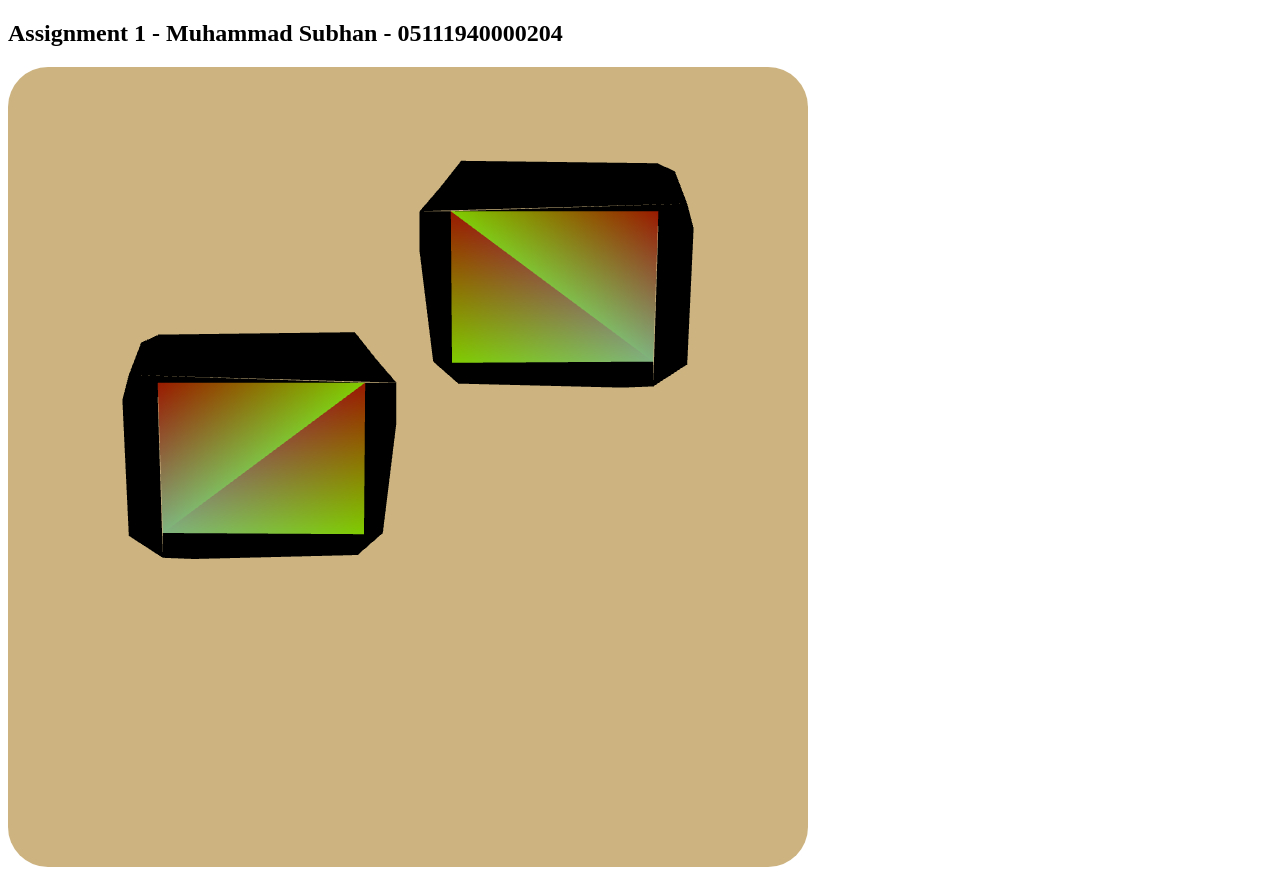
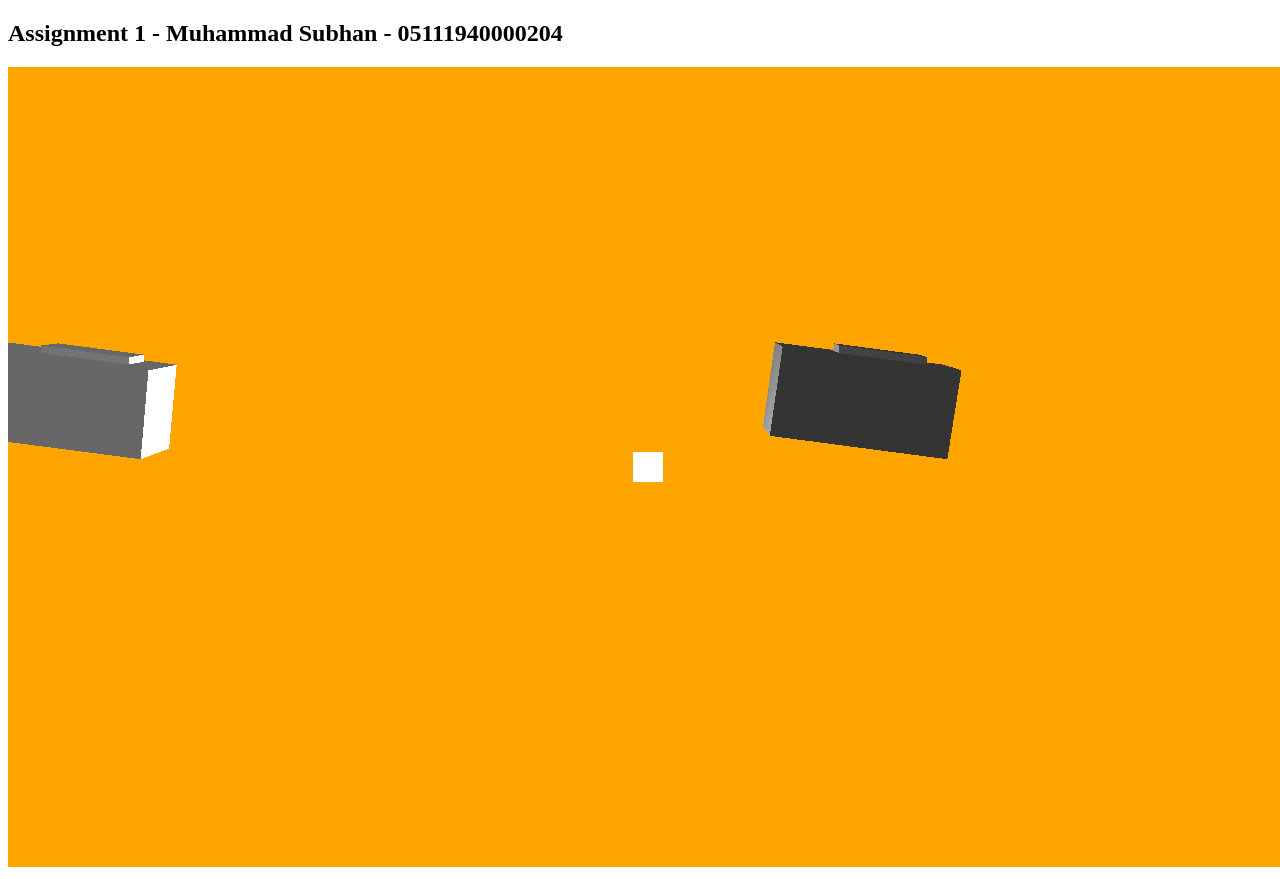
Before and after one commit to cg2021c/assignment-1-ubaysubhan, a plain HTML site: page tugas2/index.html in a window 1280 px wide. Drawn offline with Linux system fonts and the light colour scheme.

Commit message:
feat:tugas 2

```diff
--- a/script.js
+++ /dev/null
@@ -1,295 +0,0 @@
-var vertexShaderText =
-[
-'precision mediump float;',
-'',
-'attribute vec2 vertPosition;',
-'attribute vec3 vertColor;',
-'varying vec3 fragColor;',
-'uniform mat4 uChange;',
-'',
-'void main()',
-'{',
-'  fragColor = vertColor;',
-'  gl_Position = uChange * vec4(vertPosition, 0.0, 1.0);',
-'}'
-].join('\n');
-
-var fragmentShaderText =
-[
-'precision mediump float;',
-'',
-'varying vec3 fragColor;',
-'void main()',
-'{',
-'  gl_FragColor = vec4(fragColor, 1.0);',
-'}'
-].join('\n');
-
-function main () {
-	console.log('This is working');
-
-	var canvas = document.getElementById('myCanvas');
-	var gl = canvas.getContext('webgl');
-
-	if (!gl) {
-		console.log('WebGL not supported, falling back on experimental-webgl');
-		gl = canvas.getContext('experimental-webgl');
-	}
-
-	if (!gl) {
-		alert('Your browser does not support WebGL');
-	}
-
-	// gl.clearColor(0.8, 0.7, 0.5, 1.0);
-	// gl.clear(gl.COLOR_BUFFER_BIT | gl.DEPTH_BUFFER_BIT);
-
-	// Create shaders
-	var vertexShader = gl.createShader(gl.VERTEX_SHADER);
-	var fragmentShader = gl.createShader(gl.FRAGMENT_SHADER);
-
-	gl.shaderSource(vertexShader, vertexShaderText);
-	gl.shaderSource(fragmentShader, fragmentShaderText);
-
-	gl.compileShader(vertexShader);
-	if (!gl.getShaderParameter(vertexShader, gl.COMPILE_STATUS)) {
-		console.error('ERROR compiling vertex shader!', gl.getShaderInfoLog(vertexShader));
-		return;
-	}
-
-	gl.compileShader(fragmentShader);
-	if (!gl.getShaderParameter(fragmentShader, gl.COMPILE_STATUS)) {
-		console.error('ERROR compiling fragment shader!', gl.getShaderInfoLog(fragmentShader));
-		return;
-	}
-
-	var program = gl.createProgram();
-	gl.attachShader(program, vertexShader);
-	gl.attachShader(program, fragmentShader);
-	gl.linkProgram(program);
-	if (!gl.getProgramParameter(program, gl.LINK_STATUS)) {
-		console.error('ERROR linking program!', gl.getProgramInfoLog(program));
-		return;
-	}
-	gl.validateProgram(program);
-	if (!gl.getProgramParameter(program, gl.VALIDATE_STATUS)) {
-		console.error('ERROR validating program!', gl.getProgramInfoLog(program));
-		return;
-	}
-
-    gl.useProgram(program);
-
-	var vertices =
-	[   // X, Y,        R, G, B
-
-        // a,b,c,d
-		-0.698,0.230,     0.0, 0.0, 0.0,      // point B
-		-0.667,0.311,     0.0, 0.0, 0.0,      // point A
-		-0.623,0.331,     0.0, 0.0, 0.0,      // point C
-
-		-0.698,0.230,     0.0, 0.0, 0.0,      // point D
-        -0.623,0.331,     0.0, 0.0, 0.0,      // point B
-        -0.133,0.337,     0.0, 0.0, 0.0,      // point C
-
-        -0.698,0.230,     0.0, 0.0, 0.0,      // Point D
-        -0.133,0.337,     0.0, 0.0, 0.0,      // Point E
-        -0.079,0.269,     0.0, 0.0, 0.0,      // point C
-
-        -0.698,0.230,     0.0, 0.0, 0.0,      // Point D
-        -0.079,0.269,     0.0, 0.0, 0.0,      // Point E
-        -0.029,0.211,     0.0, 0.0, 0.0,      // Point F
-
-        // e,f
-        -0.029,0.211,     0.0, 0.0, 0.0,      // Point E'
-        -0.107,0.211,     0.0, 0.0, 0.0,      // Point F
-        -0.029,0.110,     0.0, 0.0, 0.0,      // Point G
-
-        -0.107,0.211,     0.0, 0.0, 0.0,      // Point F
-        -0.029,0.110,     0.0, 0.0, 0.0,      // Point G
-        -0.110,-0.168,     0.0, 0.0, 0.0,      // Point H
-
-        // g,h
-        -0.029,0.110,     0.0, 0.0, 0.0,      // Point G
-        -0.110,-0.168,     0.0, 0.0, 0.0,      // Point G'
-        -0.063,-0.165,    0.0, 0.0, 0.0,      // Point I
-
-        -0.110,-0.168,     0.0, 0.0, 0.0,      // Point G
-        -0.063,-0.165,    0.0, 0.0, 0.0,      // Point I
-        -0.126,-0.220,    0.0, 0.0, 0.0,      // Point I'
-
-        //I,j,k
-        -0.110,-0.168,    0.0, 0.0, 0.0,      // Point I'
-        -0.126,-0.220,    0.0, 0.0, 0.0,      //Point I''
-        -0.535,-0.230,    0.0, 0.0, 0.0,      // Point EI
-
-        -0.110,-0.168,    0.0, 0.0, 0.0,      //Point I''
-        -0.535,-0.230,    0.0, 0.0, 0.0,      // Point EI
-        -0.613,-0.165,    0.0, 0.0, 0.0,      //Point I'''
-
-        -0.535,-0.230,    0.0, 0.0, 0.0,      // Point EI
-        -0.613,-0.165,    0.0, 0.0, 0.0,      //Point I'''
-        -0.613,-0.227,    0.0, 0.0, 0.0,      // Point EI'
-
-
-        -0.613,-0.227,     0.0, 0.0, 0.0,      // Point F
-        -0.714,0.168,     0.0, 0.0, 0.0,      // Point F'
-        -0.626,0.178,    0.0, 0.0, 0.0,      // Point F''
-
-        -0.714,0.168,     0.0, 0.0, 0.0,      // Point F
-        -0.613,-0.227,    0.0, 0.0, 0.0,      // Point F''
-        -0.698,-0.172,    0.0, 0.0, 0.0,      // Point F'''
-
-        // Top Trapesium
-        -0.714,0.168,     0.0, 0.0, 0.0,      // Point H
-        -0.698,0.230,     0.0, 0.0, 0.0,      // Point H'
-        -0.107,0.211,     0.0, 0.0, 0.0,      // Point H''
-
-        -0.107,0.211,     0.6, 0.1, 0.0,      // Point H'
-        -0.110,-0.168,     0.5, 0.8, 0.0,      // Point H''
-        -0.613,-0.165,    0.5, 0.7, 0.5,      // Point H''
-
-        -0.626,0.211,     0.6, 0.1, 0.0,     // Point G
-        -0.107,0.211,     0.5, 0.8, 0.0,      // Point H'
-        -0.613,-0.165,   0.5, 0.7, 0.5,     // Point O
-
-        //move
-
-        0.698,0.230,     0.0, 0.0, 0.0,      // point B
-		0.667,0.311,     0.0, 0.0, 0.0,      // point A
-		0.623,0.331,     0.0, 0.0, 0.0,      // point C
-
-		0.698,0.230,     0.0, 0.0, 0.0,      // point D
-        0.623,0.331,     0.0, 0.0, 0.0,      // point B
-        0.133,0.337,     0.0, 0.0, 0.0,      // point C
-
-        0.698,0.230,     0.0, 0.0, 0.0,      // Point D
-        0.133,0.337,     0.0, 0.0, 0.0,      // Point E
-        0.079,0.269,     0.0, 0.0, 0.0,      // point C
-
-        0.698,0.230,     0.0, 0.0, 0.0,      // Point D
-        0.079,0.269,     0.0, 0.0, 0.0,      // Point E
-        0.029,0.211,     0.0, 0.0, 0.0,      // Point F
-
-        // e,f
-        0.029,0.211,     0.0, 0.0, 0.0,      // Point E'
-        0.107,0.211,     0.0, 0.0, 0.0,      // Point F
-        0.029,0.110,     0.0, 0.0, 0.0,      // Point G
-
-        0.107,0.211,     0.0, 0.0, 0.0,      // Point F
-        0.029,0.110,     0.0, 0.0, 0.0,      // Point G
-        0.110,-0.168,     0.0, 0.0, 0.0,      // Point H
-
-        // g,h
-        0.029,0.110,     0.0, 0.0, 0.0,      // Point G
-        0.110,-0.168,     0.0, 0.0, 0.0,      // Point G'
-        0.063,-0.165,    0.0, 0.0, 0.0,      // Point I
-
-        0.110,-0.168,     0.0, 0.0, 0.0,      // Point G
-        0.063,-0.165,    0.0, 0.0, 0.0,      // Point I
-        0.126,-0.220,    0.0, 0.0, 0.0,      // Point I'
-
-        //I,j,k
-        0.110,-0.168,    0.0, 0.0, 0.0,      // Point I'
-        0.126,-0.220,    0.0, 0.0, 0.0,      //Point I''
-        0.535,-0.230,    0.0, 0.0, 0.0,      // Point EI
-
-        0.110,-0.168,    0.0, 0.0, 0.0,      //Point I''
-        0.535,-0.230,    0.0, 0.0, 0.0,      // Point EI
-        0.613,-0.165,    0.0, 0.0, 0.0,      //Point I'''
-
-        0.535,-0.230,    0.0, 0.0, 0.0,      // Point EI
-        0.613,-0.165,    0.0, 0.0, 0.0,      //Point I'''
-        0.613,-0.227,    0.0, 0.0, 0.0,      // Point EI'
-
-        // Toggle switch fire power
-        0.613,-0.227,     0.0, 0.0, 0.0,      // Point F
-        0.714,0.168,     0.0, 0.0, 0.0,      // Point F'
-        0.626,0.178,    0.0, 0.0, 0.0,      // Point F''
-
-        0.714,0.168,     0.0, 0.0, 0.0,      // Point F
-        0.613,-0.227,    0.0, 0.0, 0.0,      // Point F''
-        0.698,-0.172,    0.0, 0.0, 0.0,      // Point F'''
-
-        // Top Trapesium
-        0.714,0.168,     0.0, 0.0, 0.0,      // Point H
-        0.698,0.230,     0.0, 0.0, 0.0,      // Point H'
-        0.107,0.211,     0.0, 0.0, 0.0,      // Point H''
-
-        0.107,0.211,    0.6, 0.1, 0.0,       // Point H'
-        0.110,-0.168,      0.5, 0.8, 0.0,      // Point H''
-        0.613,-0.165,      0.5, 0.7, 0.5,      // Point H''
-
-        0.626,0.211,    0.6, 0.1, 0.0,     // Point G
-        0.107,0.211,     0.5, 0.8, 0.0,       // Point H'
-        0.613,-0.165,    0.5, 0.7, 0.5,     // Point O
-	];
-
-	var vertexBufferObject = gl.createBuffer();
-	gl.bindBuffer(gl.ARRAY_BUFFER, vertexBufferObject);
-	gl.bufferData(gl.ARRAY_BUFFER, new Float32Array(vertices), gl.STATIC_DRAW);
-
-	var positionAttribLocation = gl.getAttribLocation(program, 'vertPosition');
-	var colorAttribLocation = gl.getAttribLocation(program, 'vertColor');
-
-	gl.vertexAttribPointer(
-		positionAttribLocation, // Attribute location
-		2, // Number of elements per attribute
-		gl.FLOAT, // Type of elements
-		gl.FALSE,
-		5 * Float32Array.BYTES_PER_ELEMENT, // Size of an individual vertex
-		0 // Offset from the beginning of a single vertex to this attribute
-	);
-
-	gl.vertexAttribPointer(
-		colorAttribLocation, // Attribute location
-		3, // Number of elements per attribute
-		gl.FLOAT, // Type of elements
-		gl.FALSE,
-		5 * Float32Array.BYTES_PER_ELEMENT, // Size of an individual vertex
-		2 * Float32Array.BYTES_PER_ELEMENT // Offset from the beginning of a single vertex to this attribute
-	);
-
-	gl.enableVertexAttribArray(positionAttribLocation);
-	gl.enableVertexAttribArray(colorAttribLocation);
-
-
-    let uChange = gl.getUniformLocation(program, 'uChange');
-    let speed = 0.0204;
-    let dy = 0;
-
-    function render() {
-        if (dy >= 0.7 || dy <= -0.7) {
-            speed = -speed;
-        }
-
-        dy += speed;
-
-		let leftS = [
-			1.0, 0.0, 0.0, 0.0,
-			0.0, 1.0, 0.0, 0.0,
-			0.0, 0.0, 1.0, 0.0,
-			0.0, 0.0, 0.0, 1.0,
-		];
-
-		let rightS = [
-			1.0, 0.0, 0.0, 0.0,
-			0.0, 1.0, 0.0, 0.0,
-			0.0, 0.0, 1.0, 0.0,
-			0.0, dy, 0.0, 1.0,
-		];
-
-        gl.clearColor(0.8, 0.7, 0.5, 1.0);
-	    gl.clear(gl.COLOR_BUFFER_BIT | gl.DEPTH_BUFFER_BIT);
-
-        gl.useProgram(program);
-        gl.uniformMatrix4fv(uChange, false, leftS);
-        gl.drawArrays(gl.TRIANGLES, 0, 48);
-
-		gl.uniformMatrix4fv(uChange, false, rightS);
-        gl.drawArrays(gl.TRIANGLES, 48, 48);
-
-        requestAnimationFrame(render);
-    }
-    render();
-};
-
-main();
--- a/index.html
+++ b/tugas2/index.html
@@ -4,23 +4,17 @@
     <meta charset="UTF-8" />
     <meta http-equiv="X-UA-Compatible" content="IE=edge" />
     <meta name="viewport" content="width=device-width, initial-scale=1.0" />
-    <link rel="stylesheet" href="css/global.css" />
     <title>Tugas Grafkom</title>
   </head>
   <body>
+    <script src="three.min.js"></script>
       <main>
         <section class="animation-fadein">
             <div class="mg-y-2-rem text-center">
                 <h1>Assignment 1 - Muhammad Subhan - 05111940000204 </h1>
             </div>
         </section>
-        <section class="mg-y-2-rem animation-fadein">
-            <div class="text-center">
-                <canvas id="myCanvas" height="800" width="800" style="border-radius:5%;">
-                    Warning : Your browser does not support WebGL yet.
-                  </canvas>
             </div>
-          </section>
       </main>
   </body>
   <script src="script.js"></script>
--- /dev/null
+++ b/tugas2/script.js
@@ -0,0 +1,229 @@
+let scene, camera, renderer;
+let rot = 0.01;
+
+let object;
+let createObject = function() {
+    // let geometry = new THREE.BoxGeometry(0.3, 0.3, 0.3);
+    // let material = new THREE.MeshBasicMaterial({color: 0x00a1cb});
+    // cube = new THREE.Mesh( geometry, material );
+    // scene.add(cube);
+
+    let geometry = new THREE.BufferGeometry();
+
+    let positions = [
+        // Rear Side
+        0.8, 0.0, 0.3,  0.8, 0.3, 0.3,  0.2, 0.0, 0.3,
+        0.2, 0.3, 0.3,  0.2, 0.0, 0.3,  0.8, 0.3, 0.3,
+        // 0.8, 0.3, 0.3,  0.6, 0.4, 0,3,  0.2, 0.3, 0.3,
+
+        //Front Side
+        0.8, 0.3, 0.0,  0.8, 0.0, 0.0,     0.2, 0.0, 0.0,
+        0.8, 0.3, 0.0,  0.2, 0.0, 0.0,      0.2, 0.3, 0.0,
+
+        // // Left Side
+        0.2, 0.3, 0.0,  0.2, 0.0, 0.0,    0.2, 0.0, 0.3,
+        0.2, 0.3, 0.0,  0.2, 0.0, 0.3,      0.2, 0.3, 0.3,
+
+        // // Right Side
+        0.8, 0.0, 0.3,  0.8, 0.0, 0.0,  0.8, 0.3, 0.0,
+        0.8, 0.3, 0.3,  0.8, 0.0, 0.3,  0.8, 0.3, 0.0,
+
+        // Bottom Side
+        0.8, 0.0, 0.0,  0.8, 0.0, 0.3,    0.2, 0.0, 0.3,
+        0.8, 0.0, 0.0,  0.2, 0.0, 0.3,      0.2, 0.0, 0.0,
+
+        // // Top Side
+        0.2, 0.3, 0.3,  0.8, 0.3, 0.3,  0.8, 0.3, 0.0,
+        0.2, 0.3, 0.0,  0.2, 0.3, 0.3,  0.8, 0.3, 0.0,
+
+        // Top
+        // Rear Side
+        0.3, 0.3, 0.25,      0.6, 0.3, 0.25,      0.6, 0.325, 0.25,
+        0.3, 0.325, 0.25,    0.3, 0.3, 0.25,      0.6, 0.325, 0.25,
+
+        // //Front Side
+        0.6, 0.325, 0.1,      0.6, 0.3, 0.1,          0.3, 0.3, 0.1,
+        0.6, 0.325, 0.1,    0.3, 0.3, 0.1,          0.3, 0.325, 0.1,
+
+        // // Left Side
+        0.3, 0.325, 0.1,      0.3, 0.3, 0.1,          0.3, 0.3, 0.25,
+        0.3, 0.325, 0.1,    0.3, 0.3, 0.25,          0.3, 0.325, 0.25,
+
+        // // Right Side
+        0.6, 0.3, 0.25,      0.6, 0.3, 0.1,      0.6, 0.325, 0.1,
+        0.6, 0.325, 0.25,    0.6, 0.3, 0.25,      0.6, 0.325, 0.1,
+
+        // // // Bottom Side
+        0.3, 0.3, 0.25,      0.6, 0.3, 0.25,      0.6, 0.3, 0.1,
+        0.3, 0.3, 0.1,      0.3, 0.3, 0.25,      0.6, 0.3, 0.1,
+
+        // // Top Side
+        0.3, 0.325, 0.25,     0.6, 0.325, 0.25,     0.6, 0.325, 0.1,
+        0.3, 0.325, 0.1,    0.3, 0.325, 0.25,      0.6, 0.325, 0.1,
+    ];
+
+    geometry.setAttribute( 'position', new THREE.Float32BufferAttribute( positions, 3 ) );
+    geometry.computeVertexNormals();
+
+
+
+    object = new THREE.Mesh( geometry, new THREE.MeshPhysicalMaterial({
+        roughness: 0,
+        metalness: 0,
+    }) );
+    scene.add(object);
+};
+
+let object2;
+let createObject2 = function() {
+    let geometry = new THREE.BufferGeometry();
+
+    let positions = [
+        // Rear Side
+        0.8, 0.0, 0.3,  0.8, 0.3, 0.3,  0.2, 0.0, 0.3,
+        0.2, 0.3, 0.3,  0.2, 0.0, 0.3,  0.8, 0.3, 0.3,
+        // 0.8, 0.3, 0.3,  0.6, 0.4, 0,3,  0.2, 0.3, 0.3,
+
+        //Front Side
+        0.8, 0.3, 0.0,  0.8, 0.0, 0.0,     0.2, 0.0, 0.0,
+        0.8, 0.3, 0.0,  0.2, 0.0, 0.0,      0.2, 0.3, 0.0,
+
+        // // Left Side
+        0.2, 0.3, 0.0,  0.2, 0.0, 0.0,    0.2, 0.0, 0.3,
+        0.2, 0.3, 0.0,  0.2, 0.0, 0.3,      0.2, 0.3, 0.3,
+
+        // // Right Side
+        0.8, 0.0, 0.3,  0.8, 0.0, 0.0,  0.8, 0.3, 0.0,
+        0.8, 0.3, 0.3,  0.8, 0.0, 0.3,  0.8, 0.3, 0.0,
+
+        // Bottom Side
+        0.8, 0.0, 0.0,  0.8, 0.0, 0.3,    0.2, 0.0, 0.3,
+        0.8, 0.0, 0.0,  0.2, 0.0, 0.3,      0.2, 0.0, 0.0,
+
+        // // Top Side
+        0.2, 0.3, 0.3,  0.8, 0.3, 0.3,  0.8, 0.3, 0.0,
+        0.2, 0.3, 0.0,  0.2, 0.3, 0.3,  0.8, 0.3, 0.0,
+
+        // Top
+        // Rear Side
+        0.3, 0.3, 0.25,      0.6, 0.3, 0.25,      0.6, 0.325, 0.25,
+        0.3, 0.325, 0.25,    0.3, 0.3, 0.25,      0.6, 0.325, 0.25,
+
+        // //Front Side
+        0.6, 0.325, 0.1,      0.6, 0.3, 0.1,          0.3, 0.3, 0.1,
+        0.6, 0.325, 0.1,    0.3, 0.3, 0.1,          0.3, 0.325, 0.1,
+
+        // // Left Side
+        0.3, 0.325, 0.1,      0.3, 0.3, 0.1,          0.3, 0.3, 0.25,
+        0.3, 0.325, 0.1,    0.3, 0.3, 0.25,          0.3, 0.325, 0.25,
+
+        // // Right Side
+        0.6, 0.3, 0.25,      0.6, 0.3, 0.1,      0.6, 0.325, 0.1,
+        0.6, 0.325, 0.25,    0.6, 0.3, 0.25,      0.6, 0.325, 0.1,
+
+        // // // Bottom Side
+        0.3, 0.3, 0.25,      0.6, 0.3, 0.25,      0.6, 0.3, 0.1,
+        0.3, 0.3, 0.1,      0.3, 0.3, 0.25,      0.6, 0.3, 0.1,
+
+        // // Top Side
+        0.3, 0.325, 0.25,     0.6, 0.325, 0.25,     0.6, 0.325, 0.1,
+        0.3, 0.325, 0.1,    0.3, 0.325, 0.25,      0.6, 0.325, 0.1,
+
+    ];
+
+    geometry.setAttribute( 'position', new THREE.Float32BufferAttribute( positions, 3 ) );
+    geometry.computeVertexNormals();
+
+    object2 = new THREE.Mesh( geometry, new THREE.MeshPhysicalMaterial({
+        roughness: 0.1,
+        metalness: 0.5,
+        reflectivity: 1,
+    }) );
+    scene.add(object2);
+};
+
+let lightsource;
+let createLight = function() {
+    const geometry = new THREE.BoxGeometry( 0.1, 0.1, 0.1 );
+    const material = new THREE.MeshBasicMaterial( {color: 0xffffff} );
+    lightsource = new THREE.Mesh( geometry, material );
+
+    const light = new THREE.PointLight( 0xffffff, 1, 100 );
+    light.position.set( lightsource.position.x, lightsource.position.y, lightsource.position.z );
+    lightsource.add( light );
+    scene.add( lightsource );
+}
+
+let lights = function() {
+    const ambientLight = new THREE.AmbientLight( 0xffffff, 0.404 );
+    scene.add(ambientLight);
+};
+
+var xSpeed = 0.05;
+var ySpeed = 0.05;
+function onDocumentKeyDown(event) {
+    var keyCode = event.which;
+    if (keyCode == 87) {
+        lightsource.position.y += ySpeed;
+    } else if (keyCode == 83) {
+        lightsource.position.y -= ySpeed;
+    }
+    else if (keyCode == 65) {
+        camera.position.x -= xSpeed;
+    }
+    else if (keyCode == 68) {
+        camera.position.x += xSpeed;
+    }
+};
+
+    // set up the environment -
+    // initiallize scene, camera, objects and renderer
+    let init = function() {
+        // 1. create the scene
+        scene = new THREE.Scene();
+    scene.background = new THREE.Color('orange');
+
+        // 2. create an locate the camera
+        camera = new THREE.PerspectiveCamera(30, window.innerWidth / window.innerHeight, 1, 1000);
+    camera.position.z = 5;
+
+        // 3. create an locate the object on the scene
+        createObject();
+        createObject2();
+    createLight();
+    // createText();
+    lights();
+
+        // 4. create the renderer
+        renderer = new THREE.WebGLRenderer();
+    renderer.setSize(window.innerWidth, window.innerHeight);
+
+    document.body.appendChild(renderer.domElement);
+    // container.appendChild(renderer.domElement);
+
+    document.addEventListener("keydown", onDocumentKeyDown, false);
+
+    };
+
+function objectLoop() {
+    object.rotation.z -= rot
+    object.rotation.x -= rot
+    object.position.x = -1.5
+    object.position.y = 0
+    object2.rotation.z -= rot
+    object2.rotation.x -= rot
+    object2.position.x = 1.2
+    object2.position.y = 0
+    // cube.position.x = -1.5
+    // cube.position.y = 0.5
+}
+
+
+    // main animation loop - calls 50-60 in a second.
+    let mainLoop = function() {
+    objectLoop();
+    renderer.render(scene, camera);
+        requestAnimationFrame(mainLoop);
+    };
+    init();
+    mainLoop();
```
Also changed, not shown: tugas2/three.min.js (added), 3 other files.
